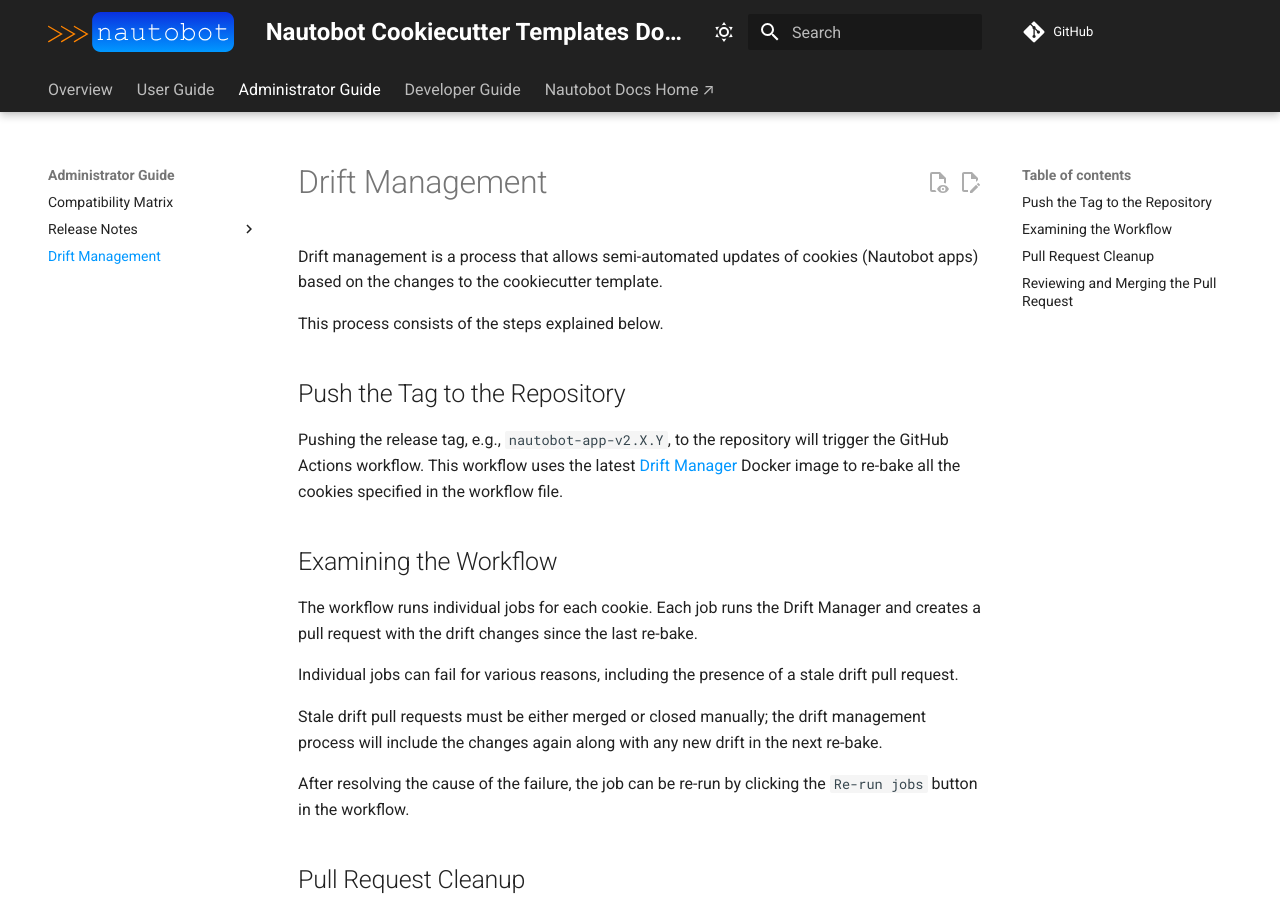
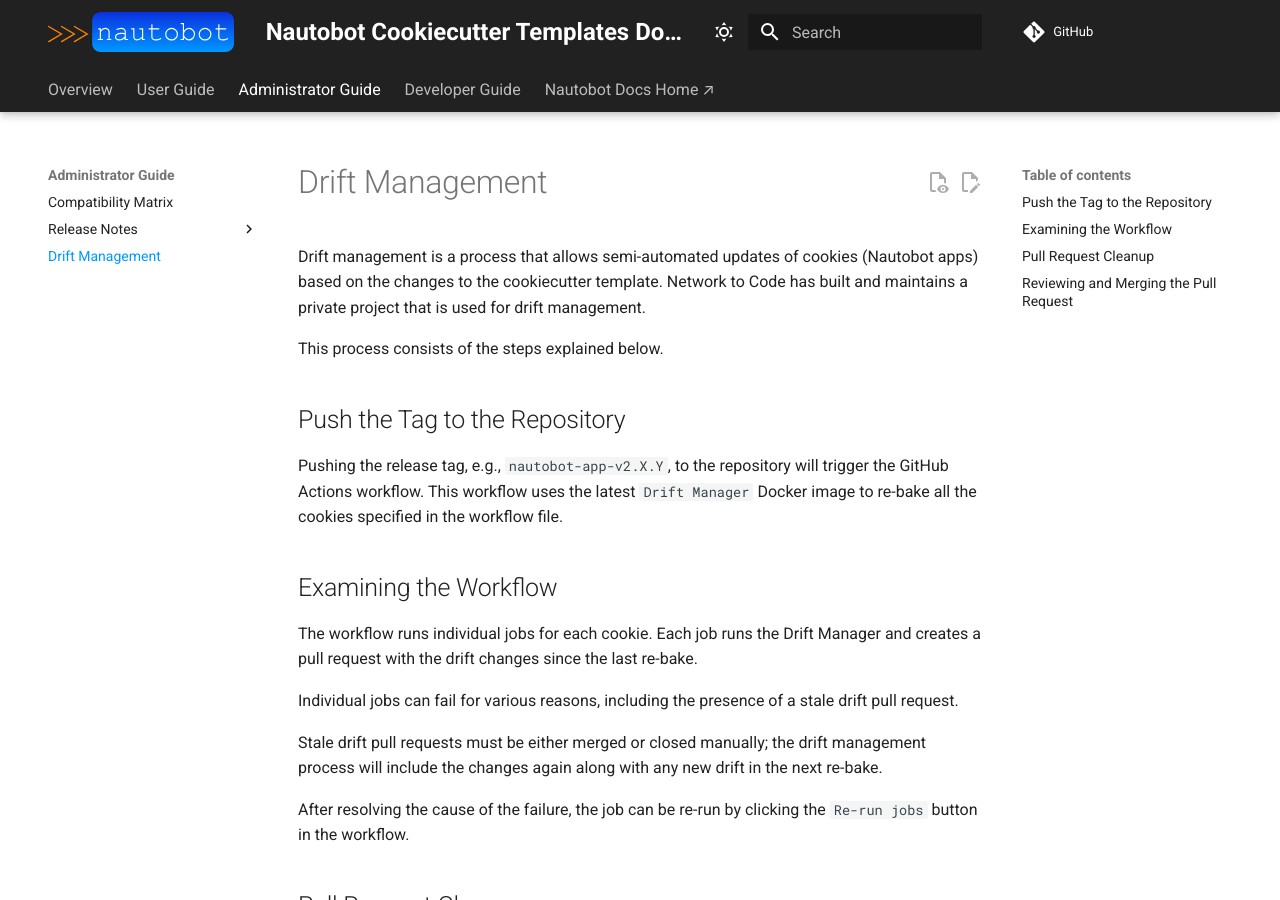
Before and after one commit to nautobot/cookiecutter-nautobot-app, an MkDocs documentation site: the page built from docs/admin/drift_management.md, in a window 1280 px wide and 900 px high. Built offline with MkDocs 1.6.1 and Material for MkDocs 9.7.7, drawn with Linux system fonts in a browser that asks for light colours; comment, search, counter and statistics services are not loaded.

Commit message:
Apply suggestions from code review
Co-authored-by: Jeremy White <jeremy.lee.w@me.com>

```diff
--- a/docs/admin/drift_management.md
+++ b/docs/admin/drift_management.md
@@ -1,12 +1,12 @@
 # Drift Management
 
-Drift management is a process that allows semi-automated updates of cookies (Nautobot apps) based on the changes to the cookiecutter template.
+Drift management is a process that allows semi-automated updates of cookies (Nautobot apps) based on the changes to the cookiecutter template. Network to Code has built and maintains a private project that is used for drift management.
 
 This process consists of the steps explained below.
 
 ## Push the Tag to the Repository
 
-Pushing the release tag, e.g., `nautobot-app-v2.X.Y`, to the repository will trigger the GitHub Actions workflow. This workflow uses the latest [Drift Manager](https://github.com/nautobot/cookiecutter-nautobot-app-drift-manager) Docker image to re-bake all the cookies specified in the workflow file.
+Pushing the release tag, e.g., `nautobot-app-v2.X.Y`, to the repository will trigger the GitHub Actions workflow. This workflow uses the latest `Drift Manager` Docker image to re-bake all the cookies specified in the workflow file.
 
 ## Examining the Workflow
 
```
